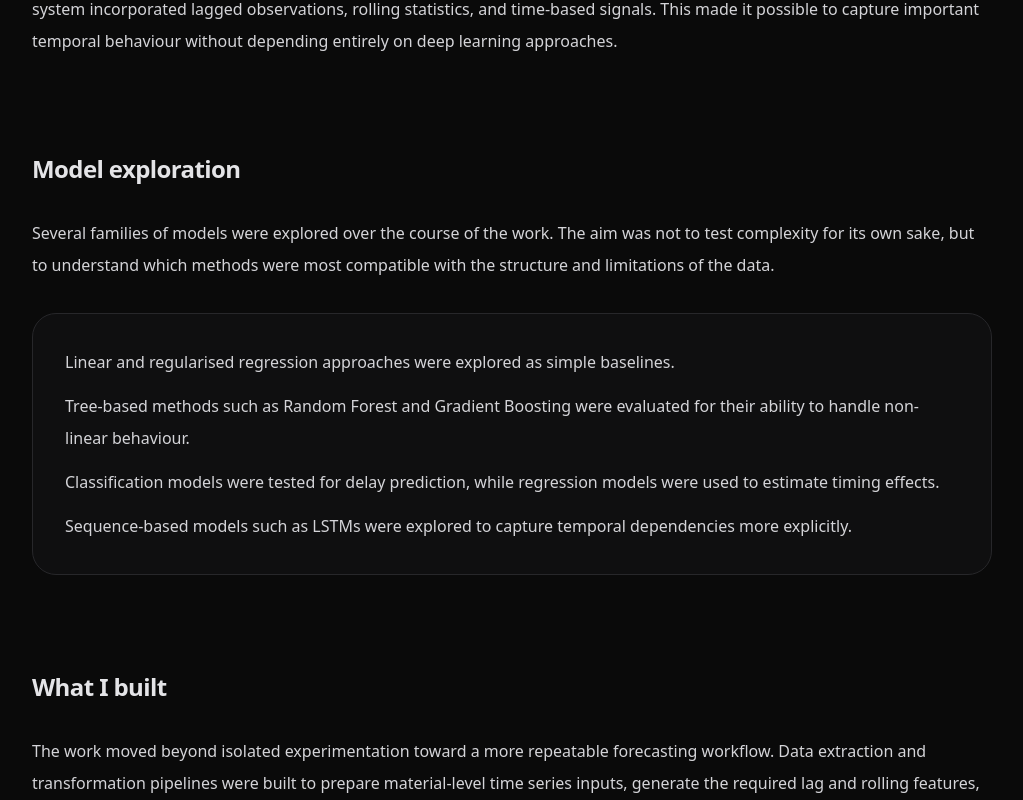
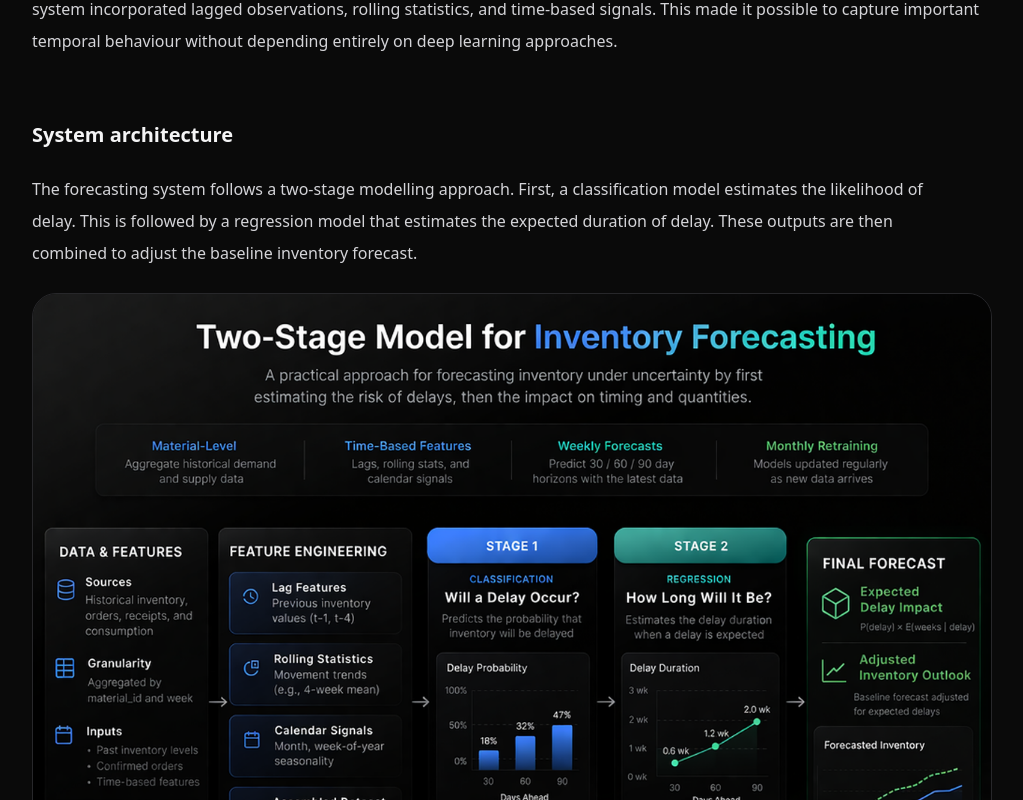
Before and after one commit to MrSharma86/mohitsharmahq, a Next.js app: page /projects/enterprise/inventory-forecasting in a window 1280 px wide. Shown: the part 2420-3220 px from the top of the page, without its empty margins (128-1151 px from the left). Built offline with nearby package versions, Linux system fonts and the light colour scheme.

Commit message:
Added image to the inventory optimization BC under enterprice.

```diff
--- a/app/projects/enterprise/inventory-forecasting/page.tsx
+++ b/app/projects/enterprise/inventory-forecasting/page.tsx
@@ -221,6 +221,27 @@ export default function InventoryForecastingPage() {
         </div>
       </section>
 
+      <section className="mt-16 space-y-6">
+        <h3 className="text-xl font-semibold text-zinc-100">
+          System architecture
+        </h3>
+
+        <p className="max-w-4xl leading-8 text-zinc-300">
+          The forecasting system follows a two-stage modelling approach. First, a
+          classification model estimates the likelihood of delay. This is followed by
+          a regression model that estimates the expected duration of delay. These
+          outputs are then combined to adjust the baseline inventory forecast.
+        </p>
+
+        <div className="overflow-hidden rounded-3xl border border-zinc-800 bg-zinc-900/40">
+          <img
+            src="/two-stage-inventory-forcasting-1.png"
+            alt="Two-stage inventory forecasting model architecture"
+            className="w-full h-auto"
+          />
+        </div>
+      </section>
+
       <section className="mt-24 space-y-8">
         <h2 className="text-2xl font-semibold tracking-tight text-zinc-200">
           Model exploration
```
Also changed, not shown: public/two-stage-inventory-forcasting-1.png (added).
